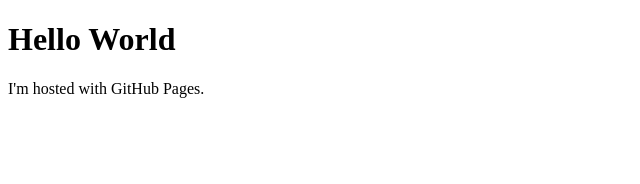
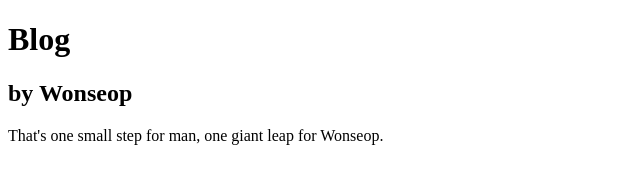
Before and after one commit to wonseop-lee/wonseop2.github.io, a plain HTML site: page index.html in a window 1280 px wide. Shown: the whole page, without its empty margins (0-640 px from the left). Drawn offline with Linux system fonts and the light colour scheme.

Commit message:
Updated text

```diff
--- a/index.html
+++ b/index.html
@@ -1,7 +1,8 @@
 <!DOCTYPE html>
 <html>
 <body>
-<h1>Hello World</h1>
-<p>I'm hosted with GitHub Pages.</p>
+<h1>Blog</h1>
+<h2>by Wonseop </h2>
+<p>That's one small step for man, one giant leap for Wonseop.</p>
 </body>
 </html>
```
